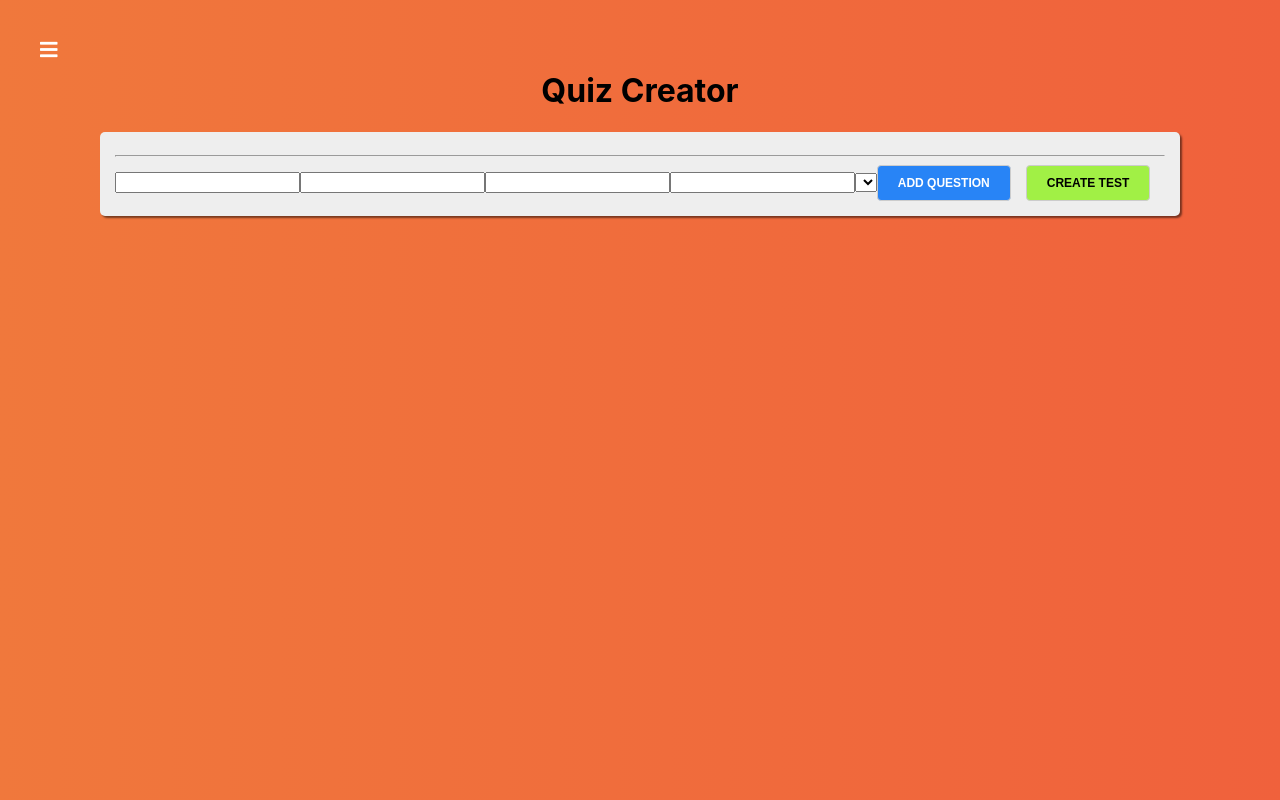
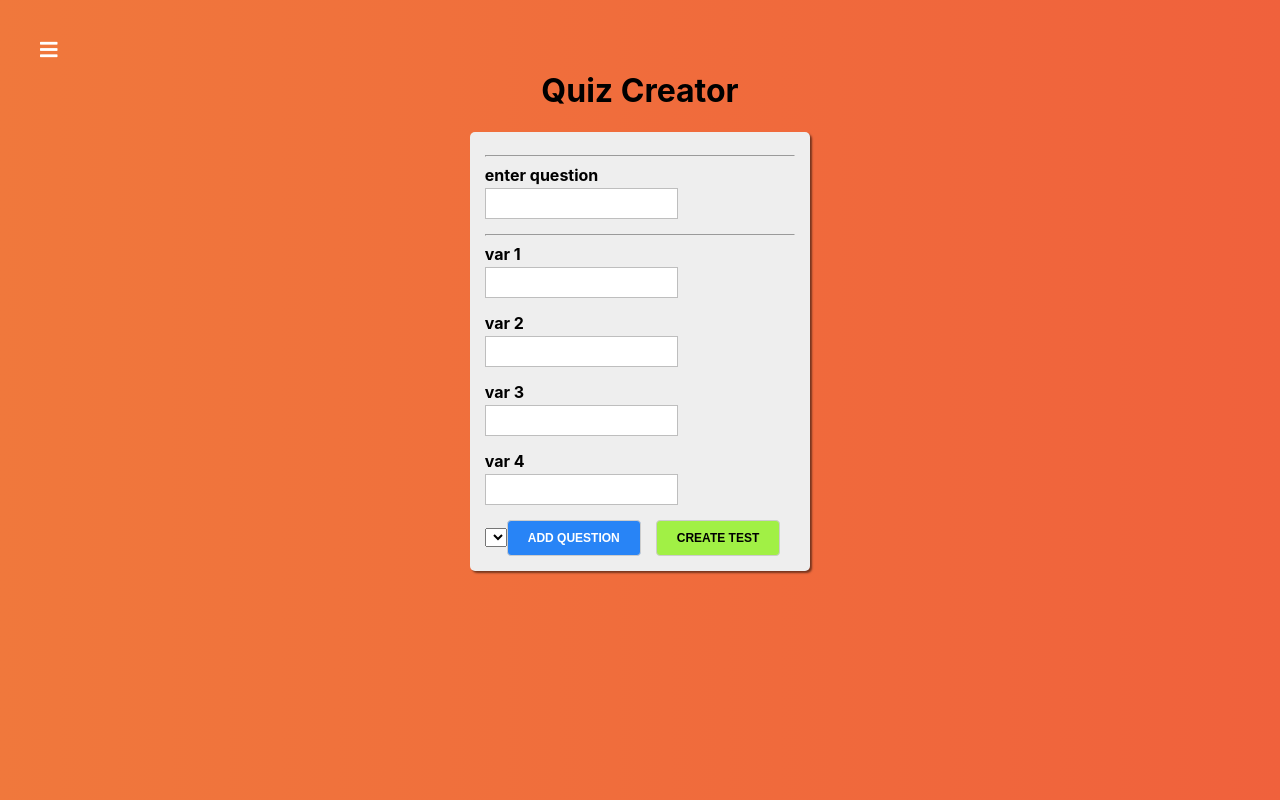
Before and after one commit to Ihornechypor/udemy_react_theory_part_2, a React app: page /quiz-creator in a window 1280 px wide. Built offline with nearby package versions, Linux system fonts and the light colour scheme.

Commit message:
lesson 80 inputs create

```diff
--- a/src/components/Navigation/Drower/Drower.js
+++ b/src/components/Navigation/Drower/Drower.js
@@ -19,7 +19,7 @@ class Drower extends Component {
     renderLinks() {
         return links.map((link,index)=>{
             return (
-                <li key="index">
+                <li key={index}>
                     <NavLink
                         to={link.to}
                         exact={link.exact}
--- a/src/containers/QuizCreator/QuizCreator.js
+++ b/src/containers/QuizCreator/QuizCreator.js
@@ -1,8 +1,39 @@
 import React, {Component} from 'react';
 import classes from './QuizCreator.module.css'
 import Button from "../../components/UI/Button/Button";
+import Input from "../../components/UI/Input/Input";
+import Auxiliary from "../../hoc/Auxiliary/Auxiliary";
+import {createControl} from '../../form/formFramework'
+
+function createOptionControl(number) {
+    return createControl({
+        label: `var ${number}`,
+        errorMessage: 'question is empty',
+        id: number,
+    }, {required: true})
+}
+
+function createFormControls() {
+    return {
+        question: createControl({
+            label: 'enter question',
+            errorMessage: 'question is empty'
+        }, {required: true}),
+        option1: createOptionControl(1),
+        option2: createOptionControl(2),
+        option3: createOptionControl(3),
+        option4: createOptionControl(4),
+    }
+
+}
+
 
 export default class QuizCreator extends Component {
+     state = {
+         quiz: [],
+         formControls: createFormControls()
+     }
+
     addQuestionHandler = () =>{
 
     }
@@ -11,9 +42,36 @@ export default class QuizCreator extends Component {
 
     }
 
+    changeHandler = (value, controlName) => {
+
+    }
+
     submitHandler = (event) => {
         event.preventDefault();
     }
+
+    renderInputs(){
+        return Object.keys(this.state.formControls).map((controlName, index)=>{
+            const control = this.state.formControls[controlName]
+
+            return (
+                <Auxiliary key={controlName + index}>
+                    <Input
+                        label={control.label}
+                        value={control.value}
+                        valid={control.valid}
+                        shouldValidate={!!control.validation}
+                        touched={control.touched}
+                        errorMessage={control.errorMessage}
+
+                        onChange={event => {this.changeHandler(event.target.value, controlName)}}
+                    />
+                    { index === 0 ? <hr/> : null }
+                </Auxiliary>
+            )
+        })
+    }
+
 
     render() {
         return (
@@ -29,10 +87,7 @@ export default class QuizCreator extends Component {
                     >
                         <hr/>
 
-                        <input type="text"/>
-                        <input type="text"/>
-                        <input type="text"/>
-                        <input type="text"/>
+                        {this.renderInputs()}
 
 
 
--- /dev/null
+++ b/src/form/formFramework.js
@@ -0,0 +1,10 @@
+export function createControl(config, validation) {
+    return {
+        ...config,
+        validation,
+        valid: !validation,
+        touched: false,
+        value: ''
+    }
+
+}
--- /dev/null
+++ b/src/hoc/Auxiliary/Auxiliary.js
@@ -0,0 +1,4 @@
+const Auxiliary = props => props.children;
+
+
+export default Auxiliary
```
